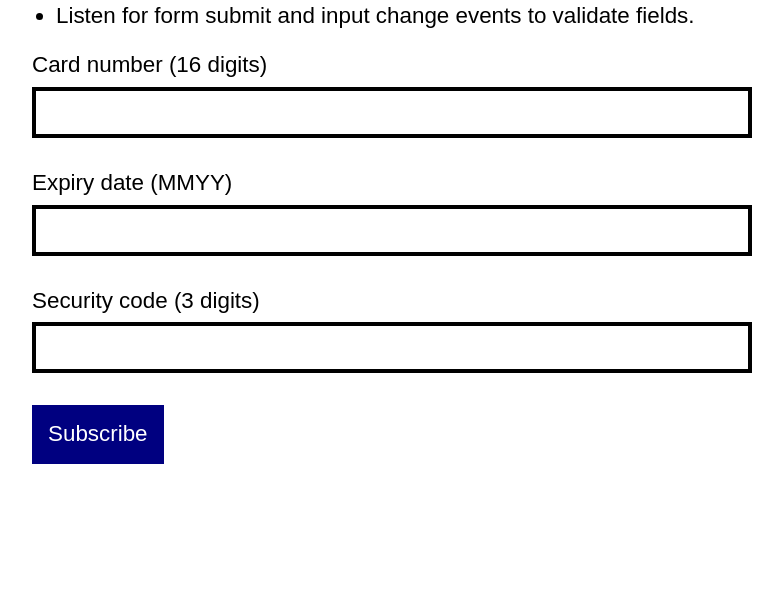
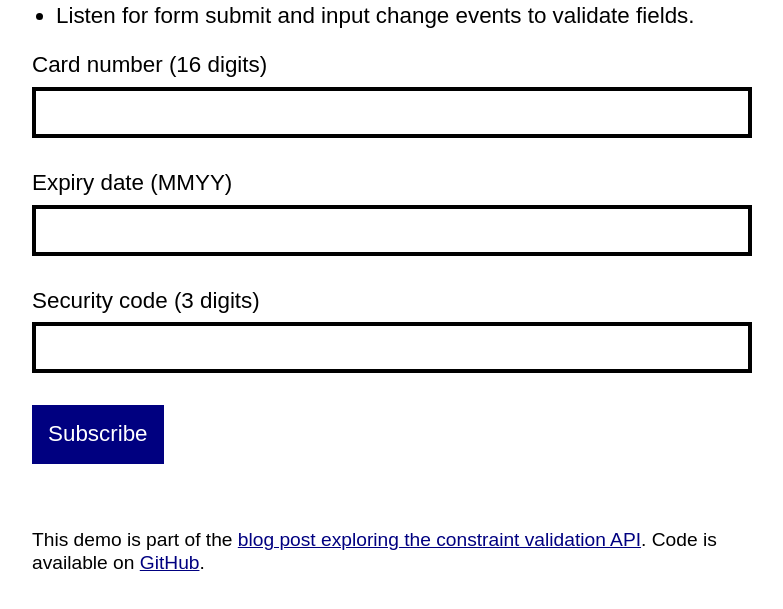
Before and after one commit to bellangerq/constraint-validation-api, a website built with Parcel: page src/index.html in a window 1280 px wide. Shown: the part 248-857 px from the top of the page, without its empty margins (248-1031 px from the left). Before the commit the page ends 800 px from the top, so only its background shows below. Built offline with nearby package versions, Linux system fonts and the light colour scheme.

Commit message:
Add footer and wrap files in src folder

```diff
--- a/package.json
+++ b/package.json
@@ -4,8 +4,8 @@
 	"main": "index.js",
 	"license": "MIT",
 	"scripts": {
-		"serve": "parcel index.html",
-		"build": "parcel build index.html"
+		"serve": "parcel src/index.html",
+		"build": "parcel build src/index.html"
 	},
 	"devDependencies": {
 		"cssnano": "^4.1.10",
--- a/index.html
+++ b/src/index.html
@@ -72,6 +72,17 @@
 				<button type="submit">Subscribe</button>
 			</form>
 		</main>
+		<footer>
+			<p>
+				This demo is part of the
+				<a href="https://quentin-bellanger.com/blog/constraint-validation-api/"
+					>blog post exploring the constraint validation API</a
+				>. Code is available on
+				<a href="https://github.com/bellangerq/constraint-validation-api"
+					>GitHub</a
+				>.
+			</p>
+		</footer>
 		<script src="./index.js"></script>
 	</body>
 </html>
--- a/style.css
+++ b/src/style.css
@@ -34,6 +34,11 @@ li + li {
 	margin-top: 0.5rem;
 }
 
+footer {
+	font-size: 1.2rem;
+	margin-top: 4rem;
+}
+
 form > * + * {
 	margin-top: 2rem;
 }
@@ -46,12 +51,12 @@ form > * + * {
 
 input[type='text'] {
 	border: 4px solid;
+	box-sizing: border-box;
 	display: block;
+	flex-basis: 100%;
 	font: inherit;
-	box-sizing: border-box;
+	margin-top: 0.5rem;
 	padding: 0.5rem;
-	margin-top: 0.5rem;
-	flex-basis: 100%;
 }
 
 button[type='submit'] {
@@ -63,10 +68,10 @@ button[type='submit'] {
 }
 
 .visually-hidden {
+	clip: rect(1px, 1px, 1px, 1px);
+	height: 1px;
+	overflow: hidden;
 	position: absolute !important;
-	height: 1px;
+	white-space: nowrap;
 	width: 1px;
-	overflow: hidden;
-	clip: rect(1px, 1px, 1px, 1px);
-	white-space: nowrap;
 }
```
Also changed, not shown: src/index.js (renamed from index.js).
